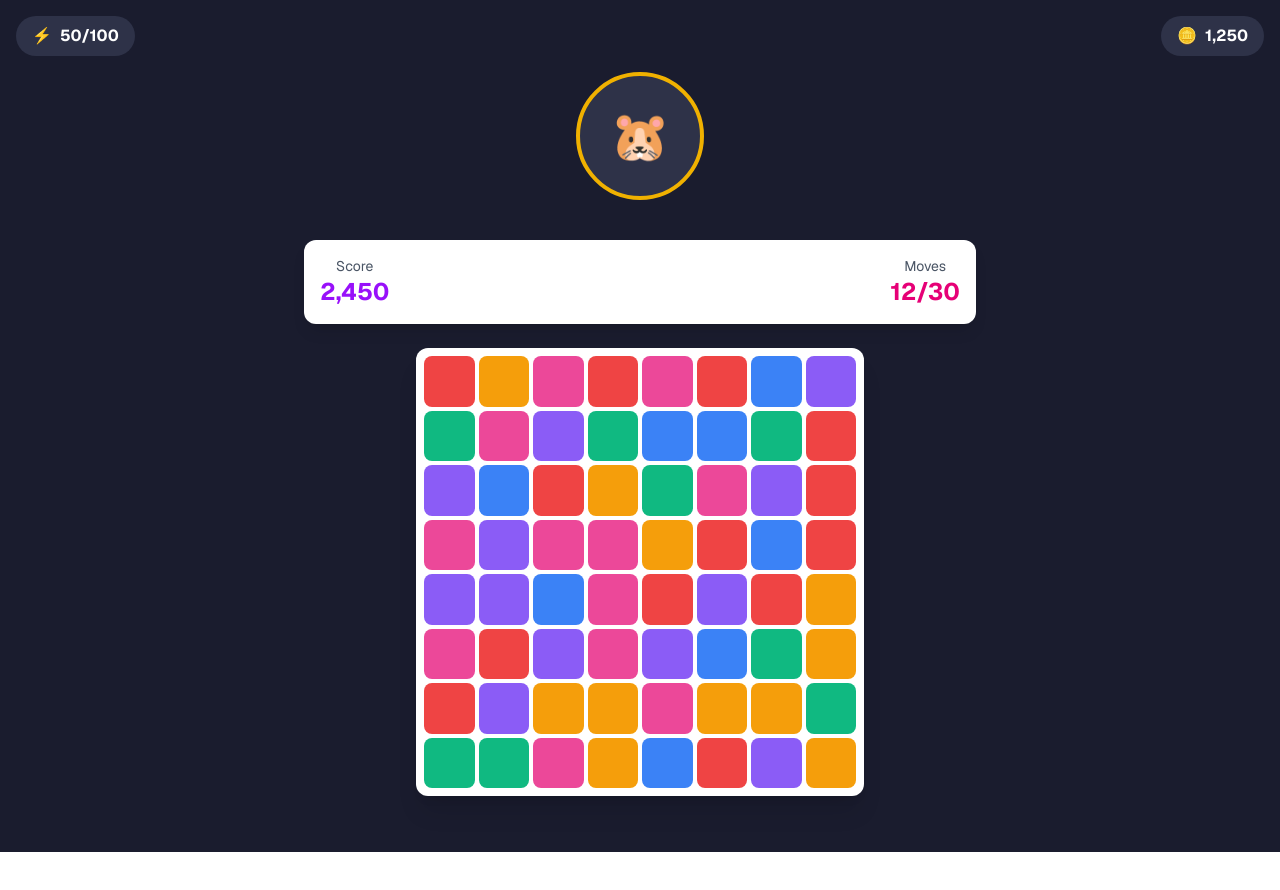
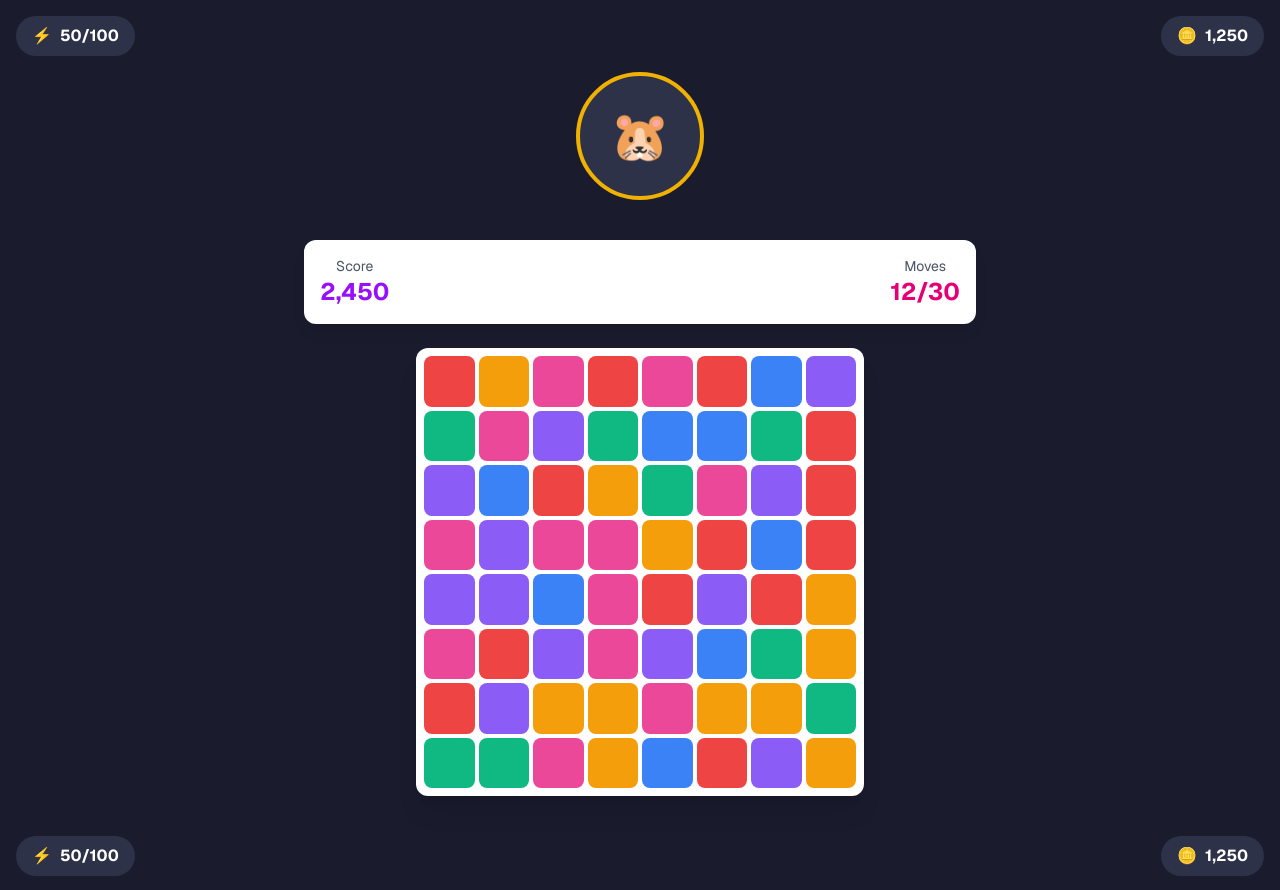
Before and after one commit to Bhee-tec/FLUXX-BOT, a Next.js app: page / in a window 1280 px wide. Shown: the top 890 px of the page. Before the commit the page ends 852 px from the top, so only its background shows below. Built offline with nearby package versions, Linux system fonts and the light colour scheme.

Commit message:
Update page.tsx

```diff
--- a/app/page.tsx
+++ b/app/page.tsx
@@ -1,5 +1,6 @@
 import React from 'react'
 import Header from '@/app/components/ui/header';
+import Navbar from '@/app/components/ui/header';
 import Game from '@/app/components/ui/game';
 import Gamedata from '@/app/components/ui/gamedata';
 export default function page() {
@@ -10,6 +11,7 @@ export default function page() {
     <Gamedata />
   <Game />
   </div>
+      <Navbar />
 </div>
   )
 }
```
